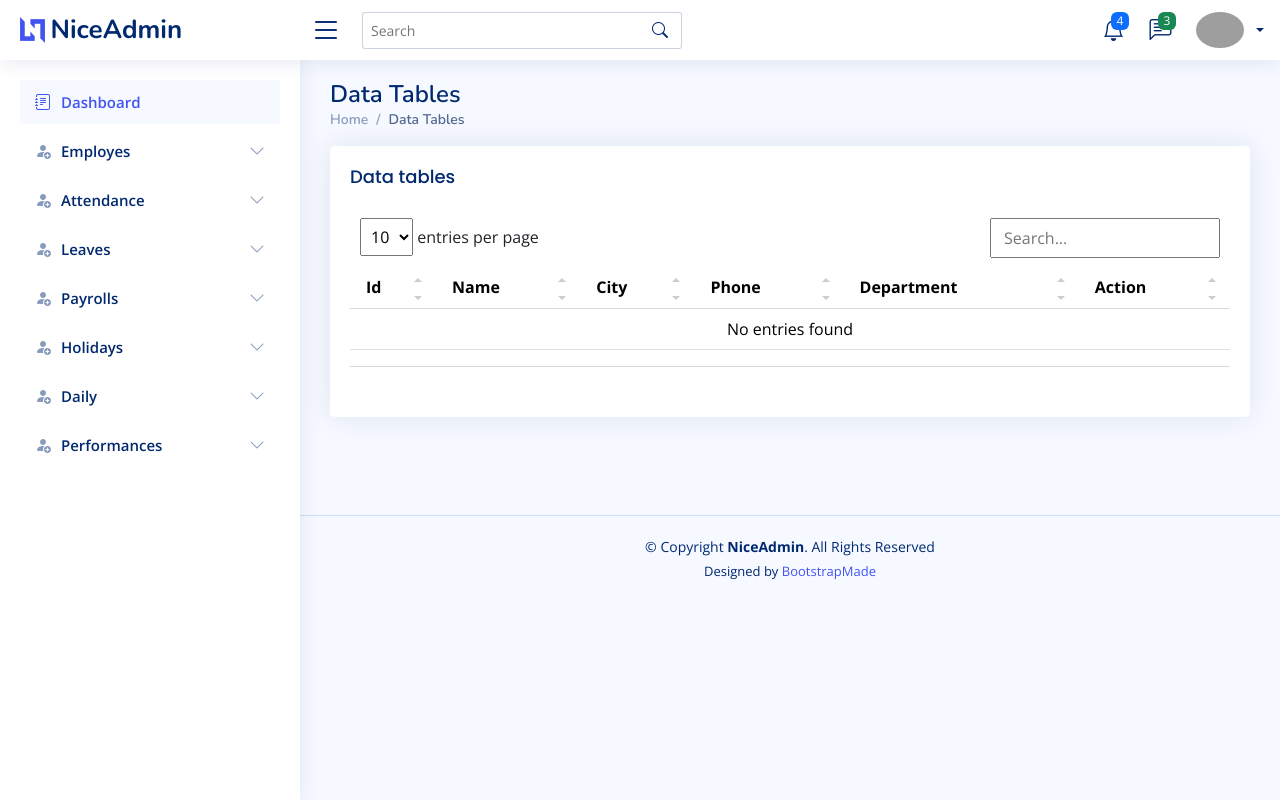
After one commit to alpha121x/Hr-panel, a PHP site: page /manage-employes.php in a window 1280 px wide. The commit adds this page. Run offline with PHP 8.4, Linux system fonts and the light colour scheme; a user stored in the database is signed in; data that the repository does not hold is empty; some libraries are stand-ins or nearby versions; grey boxes are pictures that could not be loaded.

Commit message:
employes management

```diff
--- a/include/side-nav.php
+++ b/include/side-nav.php
@@ -29,7 +29,7 @@ if (isset($_SESSION['user_type']) && $_SESSION['user_type'] === 'admin') {
             </a>
           </li>
           <li>
-            <a href="components-accordion.html">
+            <a href="manage-employes.php">
               <i class="bi bi-circle"></i><span>Manage Employes</span>
             </a>
           </li>
--- /dev/null
+++ b/manage-employes.php
@@ -0,0 +1,138 @@
+<!DOCTYPE html>
+<html lang="en">
+
+<head>
+    <meta charset="utf-8">
+    <meta content="width=device-width, initial-scale=1.0" name="viewport">
+
+    <title>Tables / Data - NiceAdmin Bootstrap Template</title>
+    <meta content="" name="description">
+    <meta content="" name="keywords">
+
+    <!-- Favicons -->
+    <link href="assets/img/favicon.png" rel="icon">
+    <link href="assets/img/apple-touch-icon.png" rel="apple-touch-icon">
+
+    <!-- Google Fonts -->
+    <link href="https://fonts.gstatic.com" rel="preconnect">
+    <link href="https://fonts.googleapis.com/css?family=Open+Sans:300,300i,400,400i,600,600i,700,700i|Nunito:300,300i,400,400i,600,600i,700,700i|Poppins:300,300i,400,400i,500,500i,600,600i,700,700i" rel="stylesheet">
+
+    <!-- Vendor CSS Files -->
+    <link href="assets/vendor/bootstrap/css/bootstrap.min.css" rel="stylesheet">
+    <link href="assets/vendor/bootstrap-icons/bootstrap-icons.css" rel="stylesheet">
+    <link href="assets/vendor/boxicons/css/boxicons.min.css" rel="stylesheet">
+    <link href="assets/vendor/quill/quill.snow.css" rel="stylesheet">
+    <link href="assets/vendor/quill/quill.bubble.css" rel="stylesheet">
+    <link href="assets/vendor/remixicon/remixicon.css" rel="stylesheet">
+    <link href="assets/vendor/simple-datatables/style.css" rel="stylesheet">
+
+    <!-- Template Main CSS File -->
+    <link href="assets/css/style.css" rel="stylesheet">
+
+</head>
+
+<body>
+    <!-- ======= Header ======= -->
+    <?php require_once('include/header-nav.php'); ?>
+    <!-- End Header -->
+
+    <!-- ======= Sidebar ======= -->
+    <?php require_once('include/side-nav.php'); ?>
+    <!-- End Sidebar-->
+    <main id="main" class="main">
+
+        <div class="pagetitle">
+            <h1>Data Tables</h1>
+            <nav>
+                <ol class="breadcrumb">
+                    <li class="breadcrumb-item"><a href="index.php">Home</a></li>
+                    <li class="breadcrumb-item active">Data Tables</li>
+                </ol>
+            </nav>
+        </div><!-- End Page Title -->
+
+        <section class="section">
+            <div class="row">
+                <div class="col-lg-12">
+
+                    <div class="card">
+                        <div class="card-body">
+                            <h5 class="card-title">Data tables</h5>
+
+                            <!-- Table with stripped rows -->
+                            <table class="table datatable">
+                                <thead>
+                                    <tr>
+                                        <th scope="col">Id</th>
+                                        <th scope="col">Name</th>
+                                        <th scope="col">City</th>
+                                        <th scope="col">Phone</th>
+                                        <th scope="col">Department</th>
+                                        <th>Action</th>
+                                    </tr>
+                                </thead>
+                                <tbody>
+                                    <?php
+                                    require_once 'include/classes/meekrodb.2.3.class.php';
+                                    require_once 'db_config.php';
+
+                                    $query = DB::query('SELECT * FROM employes');
+                                    foreach ($query as $row) {
+                                    ?>
+                                        <tr>
+                                            <th scope="row"><?php echo $row['id']; ?></th>
+                                            <td><a href="" class='text-black'><?php echo $row['first_name'] . ' ' . $row['last_name']; ?></a></td>
+                                            <td><?php echo $row['city']; ?></td>
+                                            <td><?php echo $row['phone1']; ?></td>
+                                            <td><?php echo $row['department']; ?></td>
+                                            <td>
+                                               <i class='fa fa-edit'></i> <a href="">Edit</a> | <a href="">Delete</a>
+                                            </td>
+
+                                        </tr>
+                                    <?php } ?>
+                                </tbody>
+                            </table>
+                            <!-- End Table with stripped rows -->
+
+                        </div>
+                    </div>
+
+                </div>
+            </div>
+        </section>
+
+    </main><!-- End #main -->
+
+    <!-- ======= Footer ======= -->
+    <footer id="footer" class="footer mt-5">
+        <div class="copyright">
+            &copy; Copyright <strong><span>NiceAdmin</span></strong>. All Rights Reserved
+        </div>
+        <div class="credits">
+            <!-- All the links in the footer should remain intact. -->
+            <!-- You can delete the links only if you purchased the pro version. -->
+            <!-- Licensing information: https://bootstrapmade.com/license/ -->
+            <!-- Purchase the pro version with working PHP/AJAX contact form: https://bootstrapmade.com/nice-admin-bootstrap-admin-html-template/ -->
+            Designed by <a href="https://bootstrapmade.com/">BootstrapMade</a>
+        </div>
+    </footer><!-- End Footer -->
+
+    <a href="#" class="back-to-top d-flex align-items-center justify-content-center"><i class="bi bi-arrow-up-short"></i></a>
+
+    <!-- Vendor JS Files -->
+    <script src="assets/vendor/apexcharts/apexcharts.min.js"></script>
+    <script src="assets/vendor/bootstrap/js/bootstrap.bundle.min.js"></script>
+    <script src="assets/vendor/chart.js/chart.umd.js"></script>
+    <script src="assets/vendor/echarts/echarts.min.js"></script>
+    <script src="assets/vendor/quill/quill.min.js"></script>
+    <script src="assets/vendor/simple-datatables/simple-datatables.js"></script>
+    <script src="assets/vendor/tinymce/tinymce.min.js"></script>
+    <script src="assets/vendor/php-email-form/validate.js"></script>
+
+    <!-- Template Main JS File -->
+    <script src="assets/js/main.js"></script>
+
+</body>
+
+</html>
```
